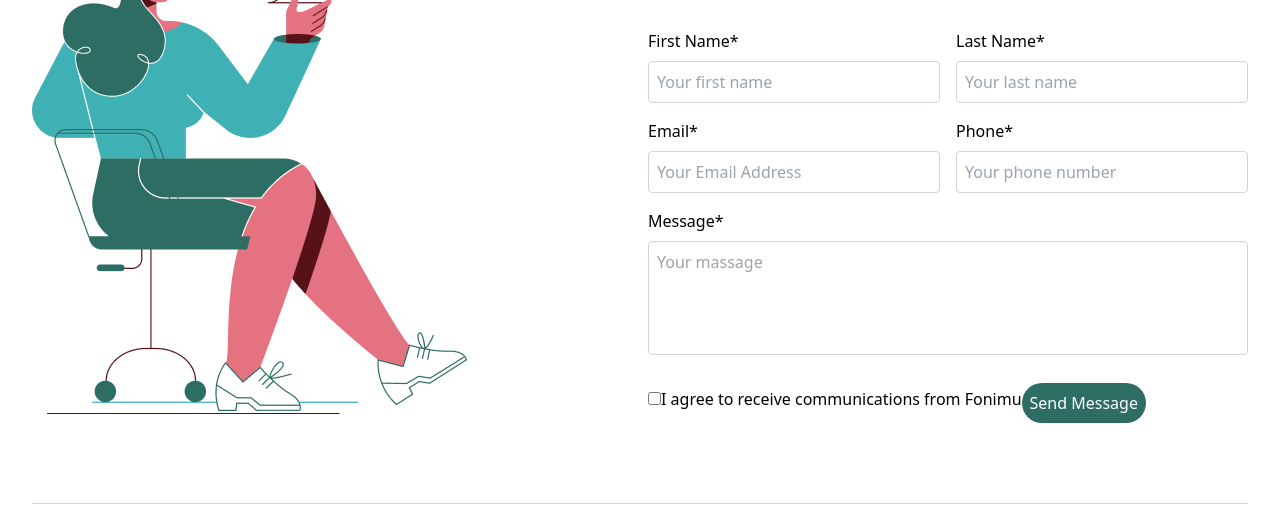
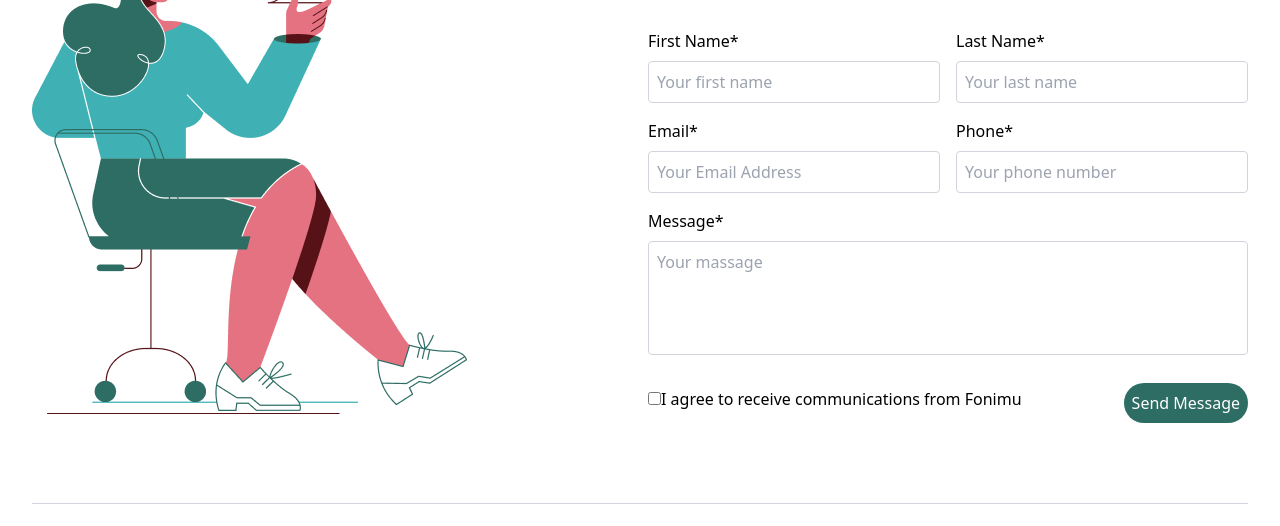
Before and after one commit to Sumally007/Fonimu007, a website: page src/index.html in a window 1280 px wide. Shown: the part 4465-4991 px from the top of the page. Drawn offline with Linux system fonts and the light colour scheme.

Commit message:
adding justify-space-between property

```diff
--- a/src/index.html
+++ b/src/index.html
@@ -602,7 +602,7 @@
               </div>
             </div>
             <div
-              class="flex md:items-center sm:flex-col md:flex-row sm:items-start"
+              class="flex md:items-center md:justify-between sm:flex-col md:flex-row sm:items-start"
             >
               <div class="flex items-center">
                 <div class="mr-8 sm:mr-0 sm:w-max">
```
Also changed, not shown: src/output.css.
